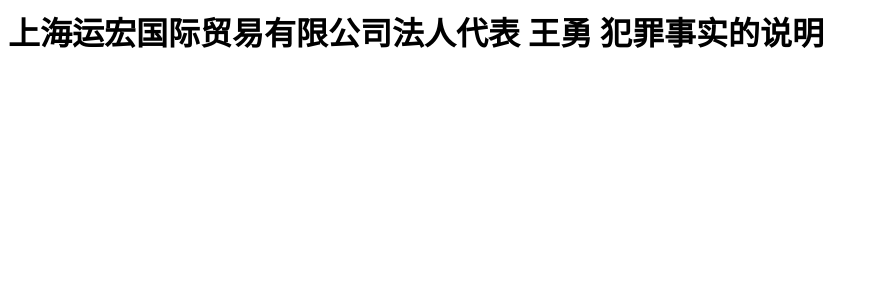
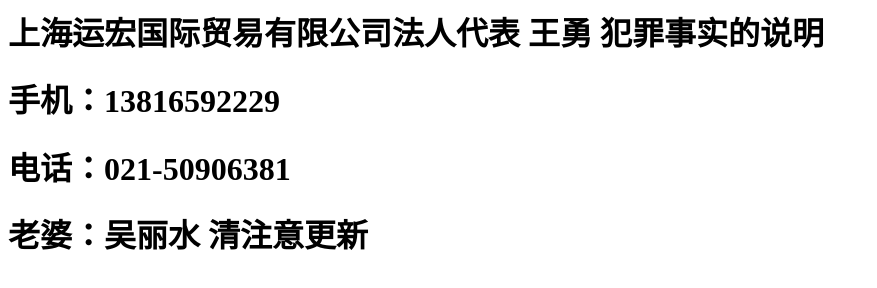
Before and after one commit to cacaxi/wulishui, a plain HTML site: page index.html in a window 1280 px wide. Shown: the whole page, without its empty margins (0-877 px from the left). Drawn offline with Linux system fonts and the light colour scheme.

Commit message:
Update index.html
down count

```diff
--- a/index.html
+++ b/index.html
@@ -1 +1,5 @@
-<html><head><title>王勇犯罪事实的说明</title></head><body><h1>上海运宏国际贸易有限公司法人代表 王勇 犯罪事实的说明<h1></body></html>
+<html><head><title>上海运宏国际贸易有限公司 王勇 犯罪事实的说明</title></head><body><h1>上海运宏国际贸易有限公司法人代表 王勇 犯罪事实的说明<h1>
+  <h1>手机：13816592229<h1>
+    <h1>电话：021-50906381<h1>
+      <h1>老婆：吴丽水 清注意更新<h1>
+  </body></html>
```
